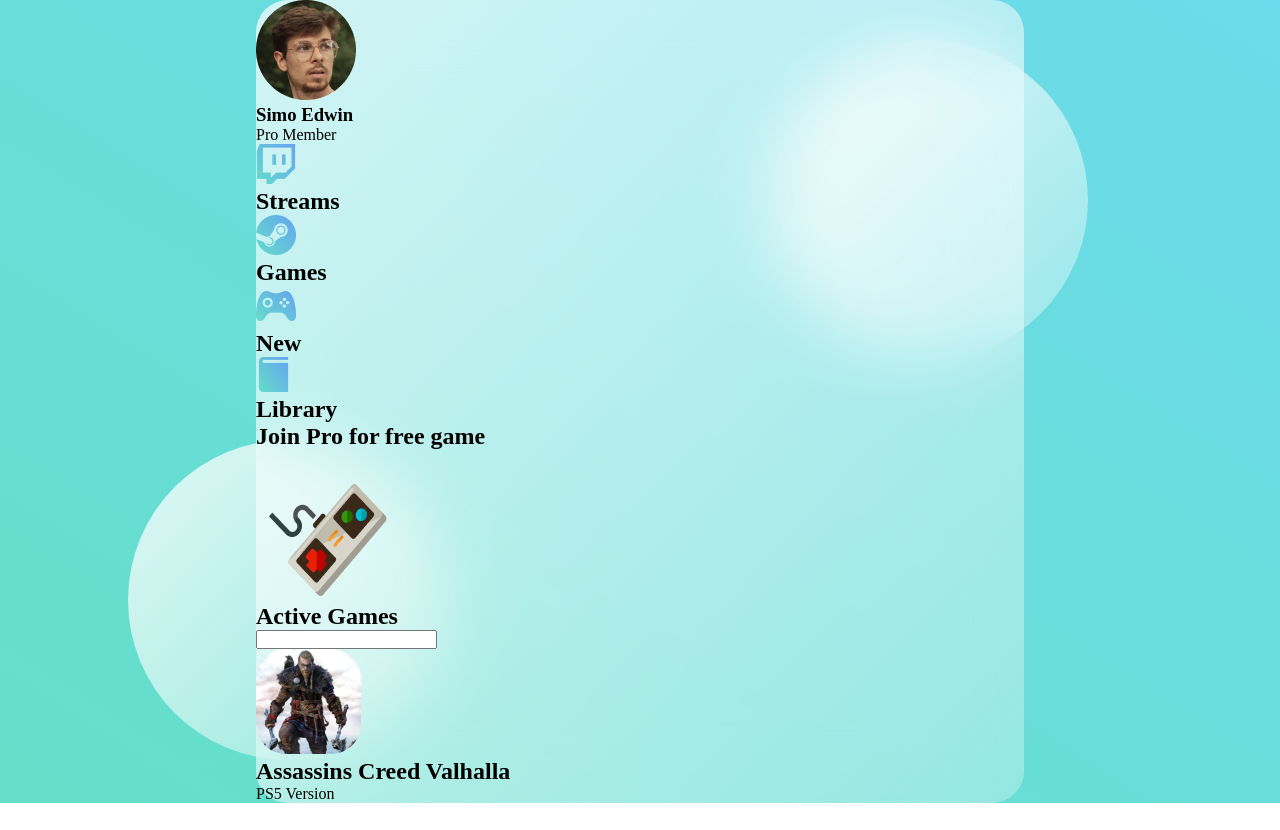
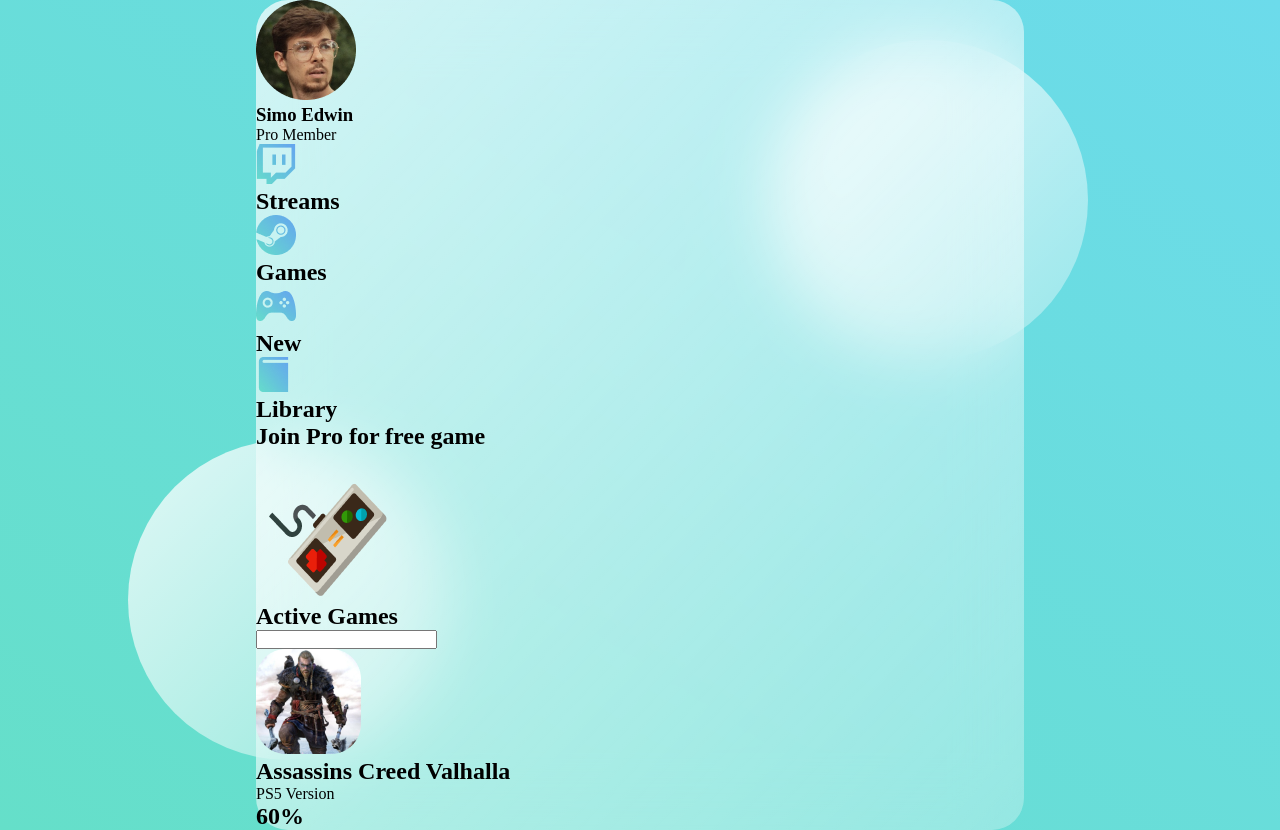
Before and after one commit to ronsedo275/GlassWebsite, a plain HTML site: page index.html in a window 1280 px wide. Before the commit the page ends 803 px from the top, so only its background shows below. Drawn offline with Linux system fonts and the light colour scheme.

Commit message:
i am finished

```diff
--- a/index.html
+++ b/index.html
@@ -51,6 +51,7 @@
                             <p>PS5 Version</p>
                             <div class="progress"></div>
                         </div>
+                        <h2 class="percentage">60%</h2>
                     </div>
                 </div>
             </div>
```
